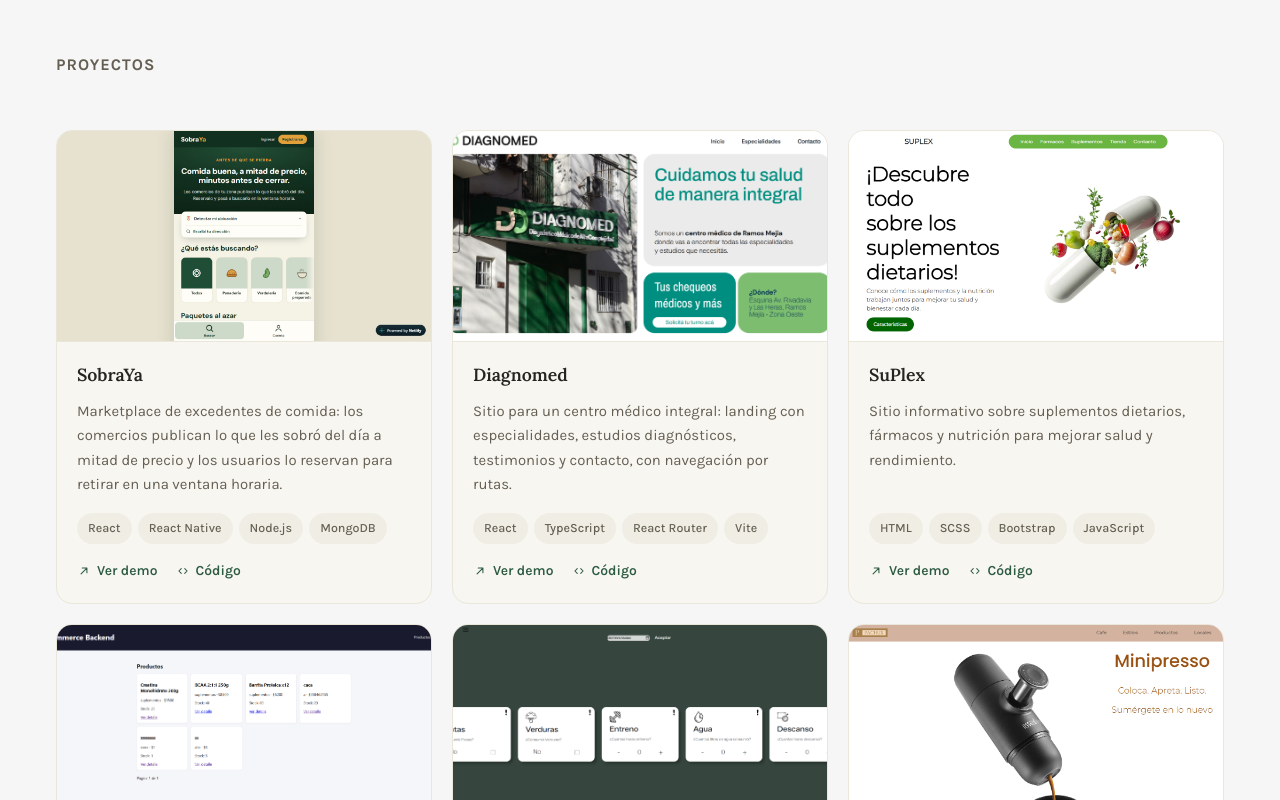
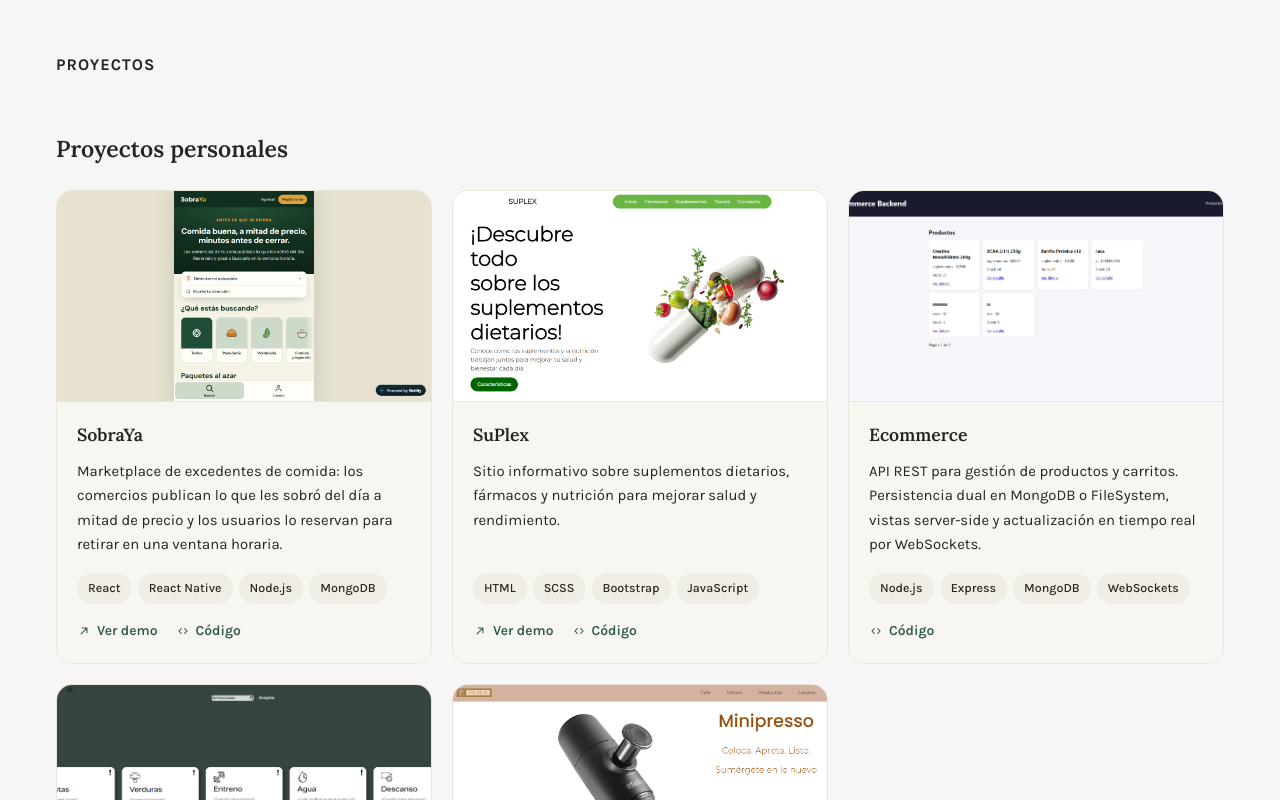
Before and after one commit to Matiasdbruyn/Portfolio, a React (Vite) app: page / in a window 1280 px wide. Shown: the part 1280-2080 px from the top of the page. Built offline with nearby package versions, Linux system fonts and the light colour scheme.

Commit message:
Agregue Proyectos

```diff
--- a/src/components/Hero.jsx
+++ b/src/components/Hero.jsx
@@ -24,6 +24,7 @@
           </h1>
           <RoleLine roles={ROLES_DEV} profile="dev" />
           <RoleLine roles={ROLES_NUTRICION} profile="nutricion" />
+          <p className="license cat-nutricion">Matrícula Nacional: 14442</p>
         </div>
 
         <div className="hero-mark">
--- a/src/components/Projects.jsx
+++ b/src/components/Projects.jsx
@@ -2,12 +2,13 @@
 import { IconBrowser, IconExternal, IconCode } from './Icons.jsx'
 import sobrayaShot from '../assets/sobraya.jpg'
 import diagnomedShot from '../assets/diagnomed.png'
+import marronShot from '../assets/marron.jpg'
 import suplexShot from '../assets/suplex.png'
 import registroShot from '../assets/registro-diario.png'
 import pachuxShot from '../assets/pachux.png'
 import ecommerce from "../assets/ecommerce.png"
 
-const PROJECTS = [
+const OWN_PROJECTS = [
   {
     name: 'SobraYa',
     image: sobrayaShot,
@@ -17,16 +18,6 @@
     tags: ['React', 'React Native', 'Node.js', 'MongoDB'],
     demo: 'https://sobraya.netlify.app',
     code: 'https://github.com/Matiasdbruyn/SobreYa',
-  },
-  {
-    name: 'Diagnomed',
-    image: diagnomedShot,
-    alt: 'Captura del sitio Diagnomed',
-    description:
-      'Sitio para un centro médico integral: landing con especialidades, estudios diagnósticos, testimonios y contacto, con navegación por rutas.',
-    tags: ['React', 'TypeScript', 'React Router', 'Vite'],
-    demo: 'https://matiasdbruyn.github.io/Diagnomed/',
-    code: 'https://github.com/Matiasdbruyn/Diagnomed',
   },
   {
     name: 'SuPlex',
@@ -70,7 +61,30 @@
   },
 ]
 
-function ProjectCard({ project }) {
+const CLIENT_PROJECTS = [
+  {
+    name: 'Diagnomed',
+    image: diagnomedShot,
+    alt: 'Captura del sitio Diagnomed',
+    description:
+      'Sitio para un centro médico integral: landing con especialidades, estudios diagnósticos, testimonios y contacto, con navegación por rutas.',
+    tags: ['React', 'TypeScript', 'React Router', 'Vite'],
+    demo: 'https://matiasdbruyn.github.io/Diagnomed/',
+    code: 'https://github.com/Matiasdbruyn/Diagnomed',
+  },
+  {
+    name: 'Marrón',
+    image: marronShot,
+    alt: 'Captura del sitio Marrón',
+    description:
+      'Sitio para una marca de marroquinería textil: catálogo filtrable por categoría, fotos de cada producto y consulta directa por WhatsApp, a partir de la identidad de la marca.',
+    tags: ['React', 'Vite', 'CSS'],
+    demo: 'https://matiasdbruyn.github.io/Marron/',
+    code: 'https://github.com/Matiasdbruyn/Marron',
+  },
+]
+
+function ProjectCard({ project, demoLabel }) {
   return (
     <article className="proj-card">
       {project.image ? (
@@ -82,7 +96,7 @@
         </div>
       )}
       <div className="proj-body">
-        <h3>{project.name}</h3>
+        <h4>{project.name}</h4>
         <p className="proj-desc">{project.description}</p>
         <div className="proj-tags">
           {project.tags.map((tag) => (
@@ -93,7 +107,7 @@
           {project.demo && (
             <a className="proj-link" href={project.demo} target="_blank" rel="noopener noreferrer">
               <IconExternal />
-              Ver demo
+              {demoLabel}
             </a>
           )}
           {project.code && (
@@ -108,9 +122,26 @@
   )
 }
 
+function ProjectGroup({ title, projects, demoLabel = 'Ver demo' }) {
+  const headRef = useReveal()
+  const gridRef = useReveal()
+
+  return (
+    <div className="proj-group">
+      <div className="proj-group-head reveal" ref={headRef}>
+        <h3>{title}</h3>
+      </div>
+      <div className="proj-grid reveal" ref={gridRef}>
+        {projects.map((project) => (
+          <ProjectCard key={project.name} project={project} demoLabel={demoLabel} />
+        ))}
+      </div>
+    </div>
+  )
+}
+
 export default function Projects() {
   const headRef = useReveal()
-  const gridRef = useReveal()
 
   return (
     <section id="proyectos">
@@ -119,11 +150,8 @@
           <p className="eyebrow">Proyectos</p>
         </div>
 
-        <div className="proj-grid reveal" ref={gridRef}>
-          {PROJECTS.map((project) => (
-            <ProjectCard key={project.name} project={project} />
-          ))}
-        </div>
+        <ProjectGroup title="Proyectos personales" projects={OWN_PROJECTS} />
+        <ProjectGroup title="Proyectos para clientes" projects={CLIENT_PROJECTS} demoLabel="Ver sitio" />
       </div>
     </section>
   )
--- a/src/index.css
+++ b/src/index.css
@@ -3,8 +3,8 @@
   --surface:#F8F6F1;
   --surface-2:#F0EDE4;
   --ink:#262420;
-  --ink-soft:#655F53;
-  --ink-faint:#96907F;
+  --ink-soft:#262420;
+  --ink-faint:#262420;
   --line:#EAE6DA;
   --line-strong:#DCD6C6;
   --green:#3E7C59;
@@ -192,6 +192,7 @@
   transition:opacity .3s ease;
 }
 .role-line.fading{ opacity:0; }
+.hero .license{ margin-top:18px; font-size:1.1rem; font-weight:700; letter-spacing:.01em; color:var(--ink); }
 .hero p.lede{ margin-top:18px; max-width:56ch; color:var(--ink-soft); font-size:1.06rem; }
 .hero .cta-row{ display:flex; gap:14px; flex-wrap:wrap; margin-top:30px; }
 
@@ -238,7 +239,10 @@
   border:1px solid var(--line-strong); color:var(--ink-soft); background:var(--surface);
 }
 
-.proj-grid{ display:grid; grid-template-columns:repeat(auto-fit, minmax(280px,1fr)); gap:20px; }
+.proj-group + .proj-group{ margin-top:clamp(44px,6vw,72px); }
+.proj-group-head{ margin-bottom:22px; }
+.proj-group-head h3{ font-size:clamp(1.25rem,1.8vw,1.5rem); }
+.proj-grid{ display:grid; grid-template-columns:repeat(auto-fill, minmax(280px,1fr)); gap:20px; }
 .proj-card{
   background:var(--surface); border:1px solid var(--line); border-radius:16px; overflow:hidden;
   display:flex; flex-direction:column; transition:box-shadow .2s ease, transform .2s ease;
@@ -252,7 +256,7 @@
 .proj-image-slot span{ font-size:.78rem; font-weight:500; }
 .proj-card img{ display:block; width:100%; aspect-ratio:16/9; object-fit:cover; border-bottom:1px solid var(--line); }
 .proj-body{ padding:18px 20px 20px; display:flex; flex-direction:column; gap:10px; flex:1; }
-.proj-body h3{ font-size:1.1rem; font-weight:600; }
+.proj-body h4{ font-size:1.1rem; font-weight:600; }
 .proj-desc{ font-size:.93rem; color:var(--ink-soft); }
 .proj-tags{ display:flex; flex-wrap:wrap; gap:6px; margin-top:auto; padding-top:6px; }
 .proj-tags span{ font-size:.78rem; font-weight:500; padding:5px 11px; border-radius:999px; background:var(--surface-2); color:var(--ink-soft); }
```
Also changed, not shown: src/assets/marron.jpg (added).
